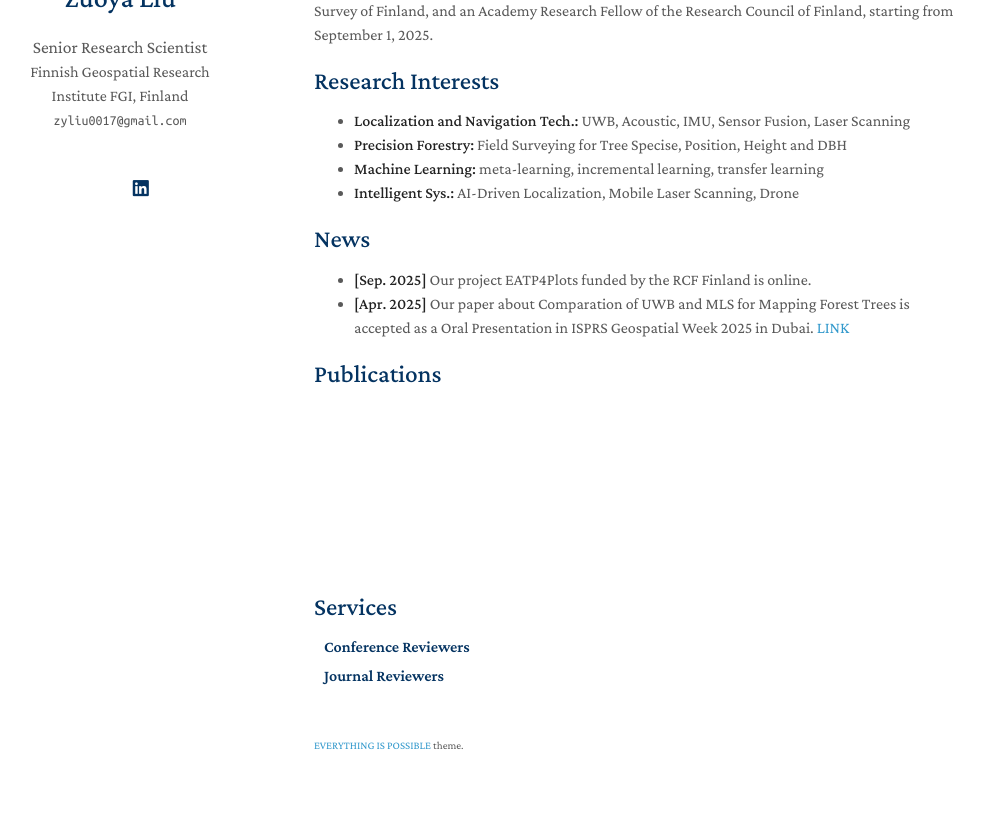
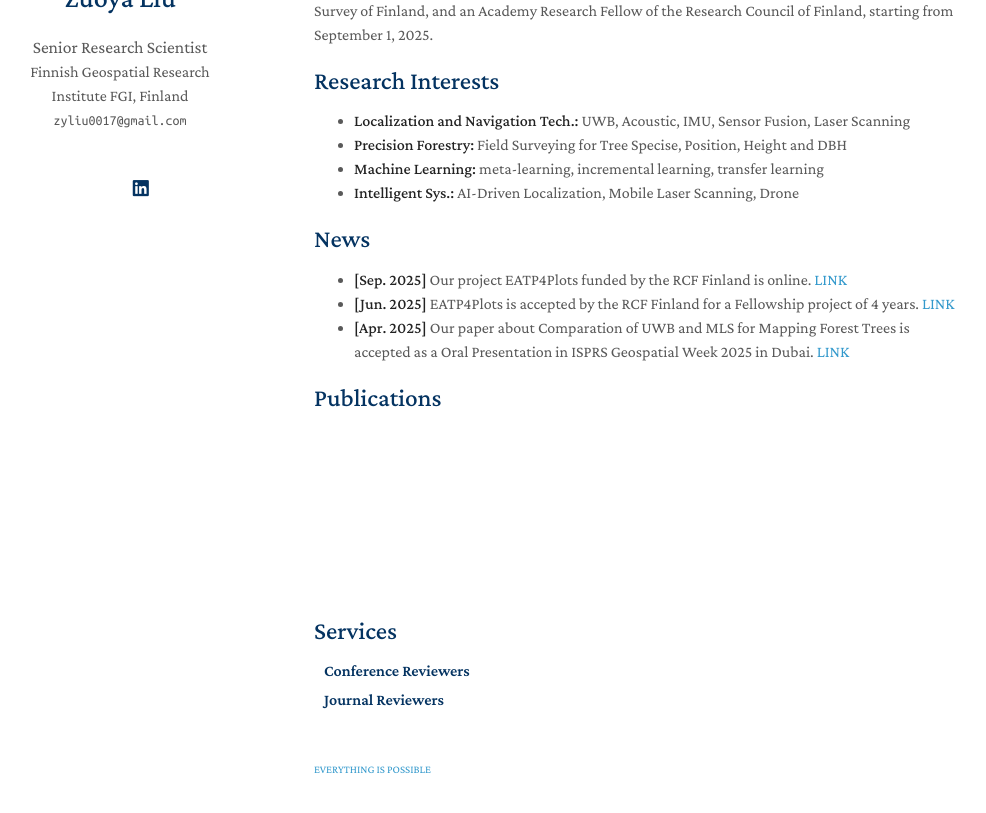
Before and after one commit to zyliu0017/zyliu0017.github.io, a Jekyll site: the page built from index.md, in a window 1280 px wide and 1056 px high, cut to the strip 206-1019 px from the top of the window. Shown: the whole strip, without its empty margins (156-1142 px from the left). Built offline with Jekyll 4.4.1, drawn with Linux system fonts in a browser that asks for light colours; a style sheet for code colours, icons or effects is not loaded; our own code applies the rules of GitHub Pages for plain Markdown files.

Commit message:
add two more news and links

```diff
--- a/_layouts/homepage.html
+++ b/_layouts/homepage.html
@@ -100,7 +100,7 @@
       <br>
 
       {% if site.enable_footnote %}
-      <p><small> <a target="_blank" rel="noopener">EVERYTHING IS POSSIBLE</a> theme.</small></p>
+      <p><small> <a target="_blank" rel="noopener">EVERYTHING IS POSSIBLE</a> </p>
       {% endif %}
 
       </section>
--- a/index.md
+++ b/index.md
@@ -14,7 +14,8 @@ Dr. Zuoya Liu is an excellent scientist in the field of positioning and navigati
 - **Intelligent Sys.:** AI-Driven Localization, Mobile Laser Scanning, Drone
 
 ## News
-- **[Sep. 2025]** Our project EATP4Plots funded by the RCF Finland is online.
+- **[Sep. 2025]** Our project EATP4Plots funded by the RCF Finland is online. <a href="https://www.maanmittauslaitos.fi/en/research/eatp4plots" target="_blank" rel="noopener">LINK</a>
+- **[Jun. 2025]** EATP4Plots is accepted by the RCF Finland for a Fellowship project of 4 years. <a href="https://research.fi/en/results/funding/83040" target="_blank" rel="noopener">LINK</a>
 - **[Apr. 2025]** Our paper about Comparation of UWB and MLS for Mapping Forest Trees is accepted as a Oral Presentation in ISPRS Geospatial Week 2025 in Dubai.
 <a href="https://isprs-annals.copernicus.org/articles/X-G-2025/551/2025/isprs-annals-X-G-2025-551-2025.html" target="_blank" rel="noopener">LINK</a>
 
```
